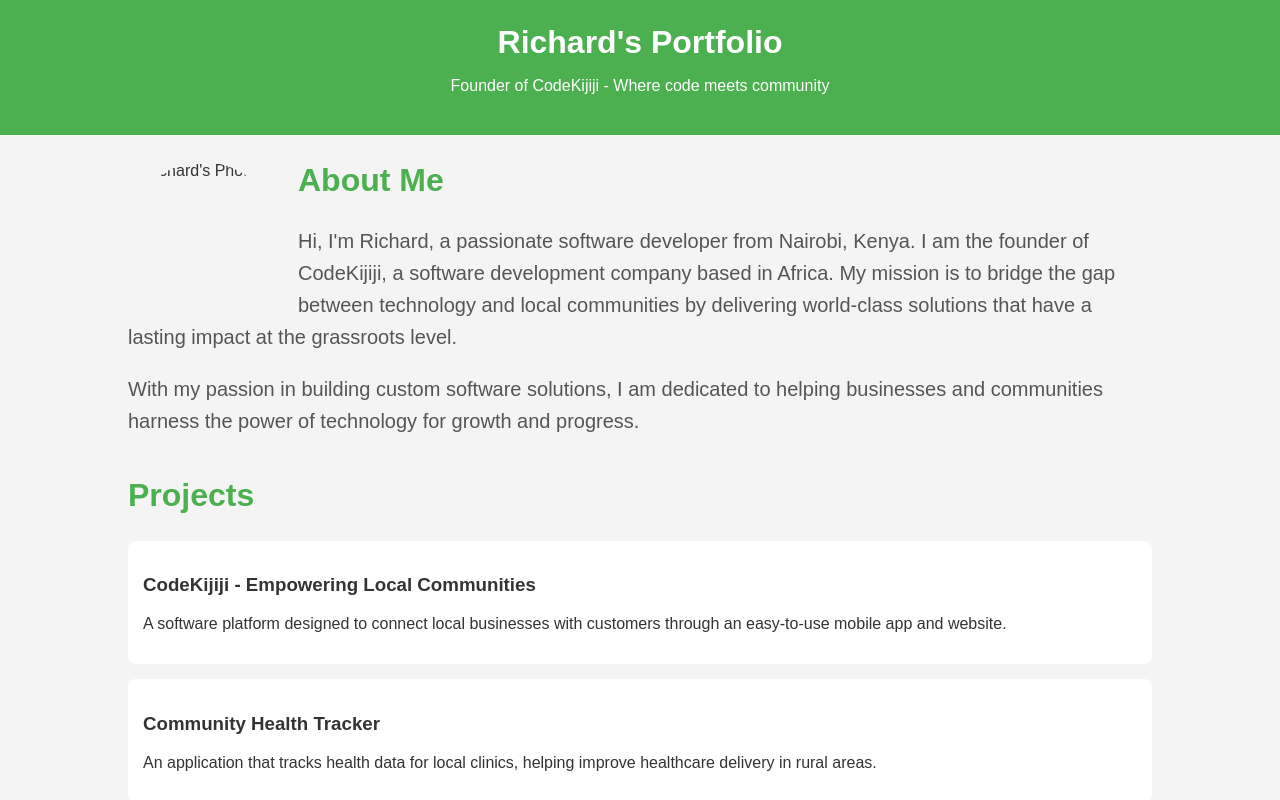
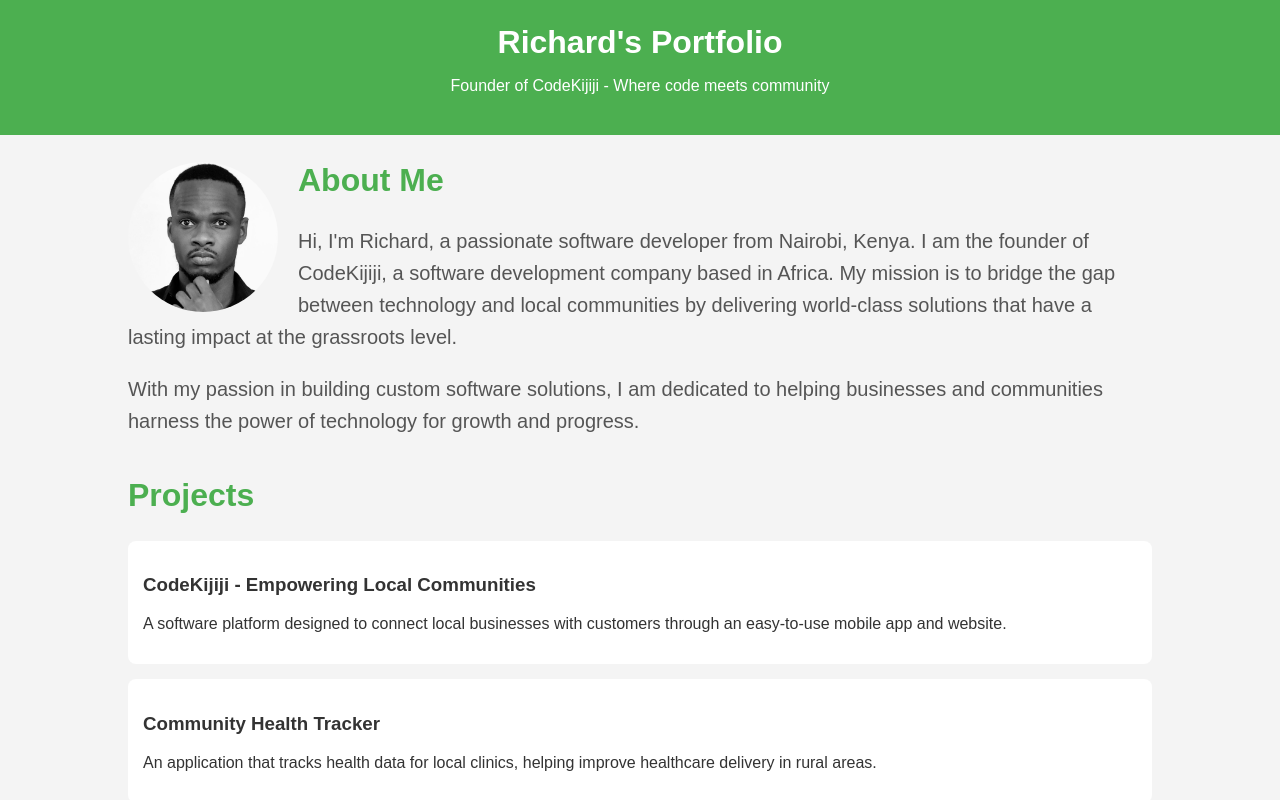
Before and after one commit to olella93/phase-0-portfolio, a plain HTML site: page index.html in a window 1280 px wide. Shown: the top 800 px of the page. Drawn offline with Linux system fonts and the light colour scheme; the site is published under a folder, as on GitHub Pages, so addresses that start at the root find nothing.

Commit message:
Fix image path

```diff
--- a/index.html
+++ b/index.html
@@ -15,7 +15,7 @@
 
     <div class="container">
         <section class="about">
-            <img src="/img/IMG_4625.jpg" alt="Richard's Photo">
+            <img src="./img/IMG_4625.jpg" alt="Richard's Photo">
             <h2>About Me</h2>
             <p>Hi, I'm Richard, a passionate software developer from Nairobi, Kenya. I am the founder of CodeKijiji, a software development company based in Africa. My mission is to bridge the gap between technology and local communities by delivering world-class solutions that have a lasting impact at the grassroots level.</p>
             <p>With my passion in building custom software solutions, I am dedicated to helping businesses and communities harness the power of technology for growth and progress.</p>
```
